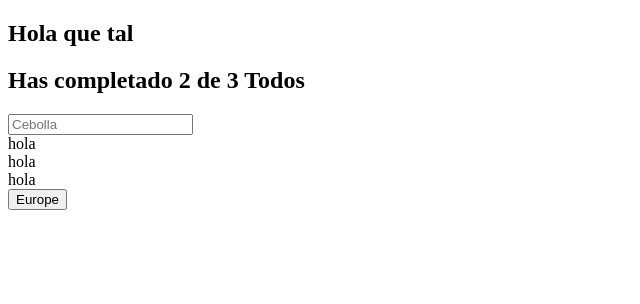
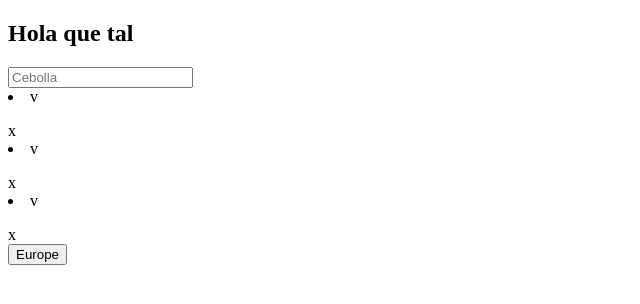
Before and after one commit to iverrr78/platzi-curso-introduccion-a-react, a React (Create React App) app: page / in a window 1280 px wide. Shown: the top 304 px of the page, without its empty margins (0-640 px from the left). Built offline with nearby package versions, Linux system fonts and the light colour scheme.

Commit message:
se agrego eventos

```diff
--- a/src/App.js
+++ b/src/App.js
@@ -13,7 +13,6 @@ function App() {
     <>
     <TodoCounter/>
     <TodoSearch/>
-    <input placeholder='Cebolla'/>
     <TodoList>
       {todos.map(todo=>(<TodoItem/>))}
     </TodoList>
--- a/src/TodoItem.js
+++ b/src/TodoItem.js
@@ -1,10 +1,20 @@
 import React from "react";
 
-function TodoItem(){
+
+function TodoItem(props){
+    const onComplete = ()=>{
+        alert('ya completaste el todo ' + props.text);
+    }
+    const onDelete = ()=>{
+        alert('Se borro el todo ' + props.text);
+    }
     return(
-        <div>
-            hola
-        </div>
+        <li>
+            <span onClick={onComplete}>v</span>
+            <p>{props.text}</p>
+            <span onClick={onDelete}>x</span>
+        </li>
+
     )
 }
 
--- a/src/TodoSearch.js
+++ b/src/TodoSearch.js
@@ -1,8 +1,12 @@
 import React from 'react';
 
 function TodoSearch(){
+    const onSearch = (event)=>{
+        console.log(event.target.value);
+    }
     return(
-        <h2>Has completado 2 de 3 Todos</h2>
+        <input placeholder='Cebolla'
+        onChange={onSearch}></input>
     )
 }
 
```
